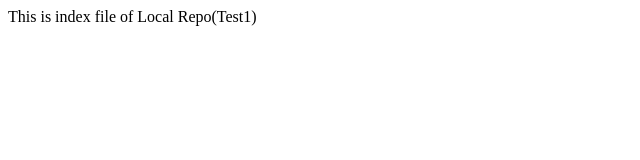
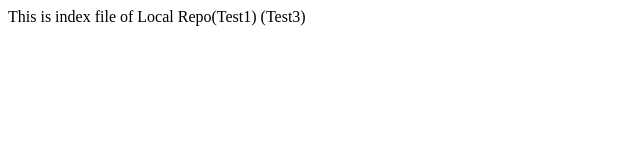
Before and after one commit to AA-Developer896/LearnMergeConflicts, a plain HTML site: page index.html in a window 1280 px wide. Shown: the full height of the page, 0-640 px from the left. Drawn offline with Linux system fonts and the light colour scheme.

Commit message:
merge conflicts test2 feature1 commit

```diff
--- a/index.html
+++ b/index.html
@@ -1 +1 @@
-<p>This is index file of Local Repo(Test1)</p>
+<p>This is index file of Local Repo(Test1) (Test3)</p>
```
